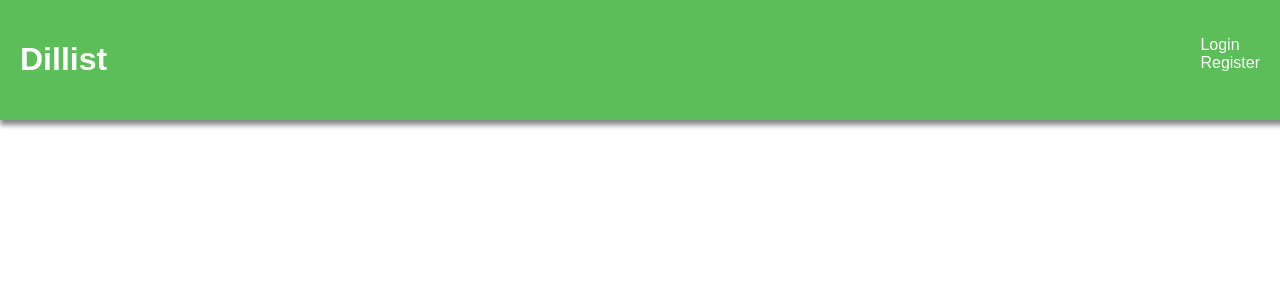
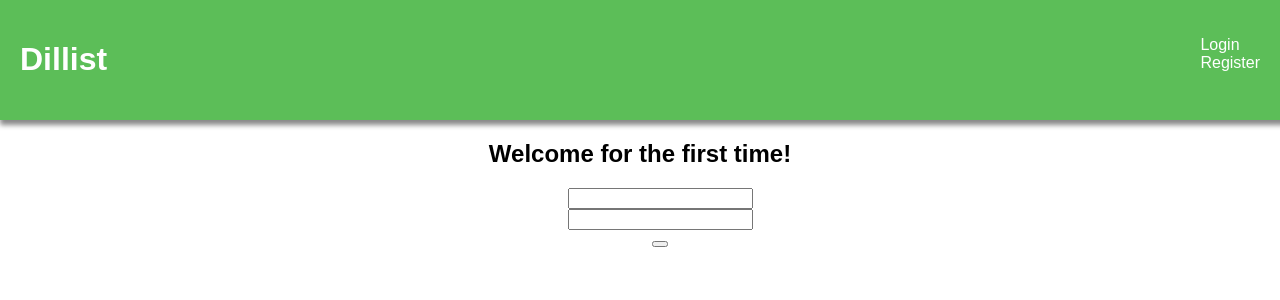
Before and after one commit to HyperElephant/dillistweb, a React (Create React App) app: page /register in a window 1280 px wide. Shown: the top 300 px of the page. Built offline with nearby package versions, Linux system fonts and the light colour scheme.

Commit message:
Added things

```diff
--- a/src/Components/Main.js
+++ b/src/Components/Main.js
@@ -4,8 +4,7 @@ import { connect } from "react-redux";
 import PropTypes from "prop-types";
 
 import Home from "../Screens/Home";
-//import Login from "../Screens/Login";
-//import Register from "../Screens/Register";
+import LoginRegister from "../Screens/LoginRegister";
 //import AddWish from "../Screens/AddWish";
 //import AllUsers from "../Screens/AllUsers";
 //import Profile from "../Screens/Profile";
@@ -32,12 +31,17 @@ class Main extends Component {
       <div className="content">
         <Switch>
           <Route exact path="/home" component={Home} />
+          <Route path="/login" render={(props) => (
+            <LoginRegister {...props} login="1"/>
+          )}/>
+          <Route path="/register" render={(props) => (
+            <LoginRegister {...props} register="1"/>
+          )}/>
 
           {
             /*
             <Route path="/addwish" component={AddWish} />
-            <Route path="/login" component={Login} />
-            <Route path="/register" component={Register} />
+
             <Route exact path="/users" component={AllUsers} />
             <Route path="/user/:username" component={Profile} />
             <Route path="/friends" component={Friends} />
--- a/src/Reducers/common.js
+++ b/src/Reducers/common.js
@@ -5,7 +5,7 @@ import User from "../Models/User";
 const defaultState = {
   token: null,
   currentUser: null,
-  friends: null
+  friends: null,
 };
 
 export default (state = defaultState, action) => {
--- a/src/Screens/Home.js
+++ b/src/Screens/Home.js
@@ -1,10 +1,7 @@
 import React, { Component } from "react";
 import { connect } from "react-redux";
 import "./Home.css";
-
-const mapStateToProps = state => ({
-    currentUser: state.common.currentUser
-});
+import { Link } from "react-router-dom";
 
 const description =
 "Lorem ipsum dolor sit amet, consectetur adipiscing elit.\
@@ -19,10 +16,10 @@ class Home extends Component {
             <div className="home">
                 <h2>Home</h2>
                 <div className="description">{description}</div>
-                <button>Sign Up!</button>
+                <Link to="/register">Sign Up!</Link>
             </div>
         );
     }
 }
 
-export default connect(mapStateToProps)(Home);
+export default connect()(Home);
--- /dev/null
+++ b/src/Screens/LoginRegister.css
@@ -0,0 +1,7 @@
+.loginRegister {
+    text-align: center;
+}
+
+.list {
+    list-style: none;
+}
--- /dev/null
+++ b/src/Screens/LoginRegister.js
@@ -0,0 +1,41 @@
+import React, { Component } from "react";
+import { connect } from "react-redux";
+import "./LoginRegister.css";
+
+class LoginRegister extends Component {
+    getHeader(props) {
+        if (props.login) {
+            return (
+                <h2>Welcome back!</h2>
+            )
+        }
+        else if (props.register) {
+            return (
+                <h2>Welcome for the first time!</h2>
+            )
+        }
+    }
+
+    render() {
+        return (
+            <div className="loginRegister">
+                {this.getHeader(this.props)}
+                <form>
+                    <ul className="list">
+                        <li>
+                            <input/>
+                        </li>
+                        <li>
+                            <input/>
+                        </li>
+                        <li>
+                            <button/>
+                        </li>
+                    </ul>
+                </form>
+            </div>
+        )
+    }
+}
+
+export default connect()(LoginRegister);
```
